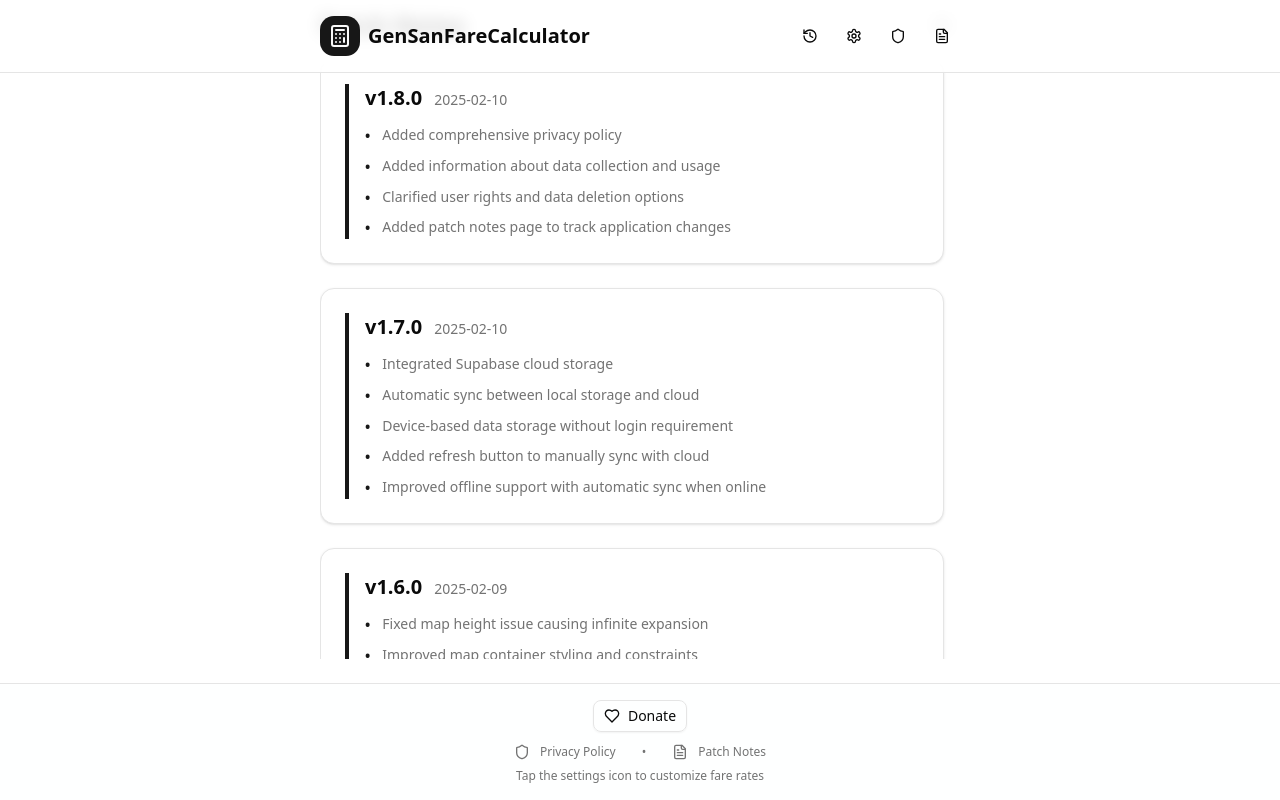
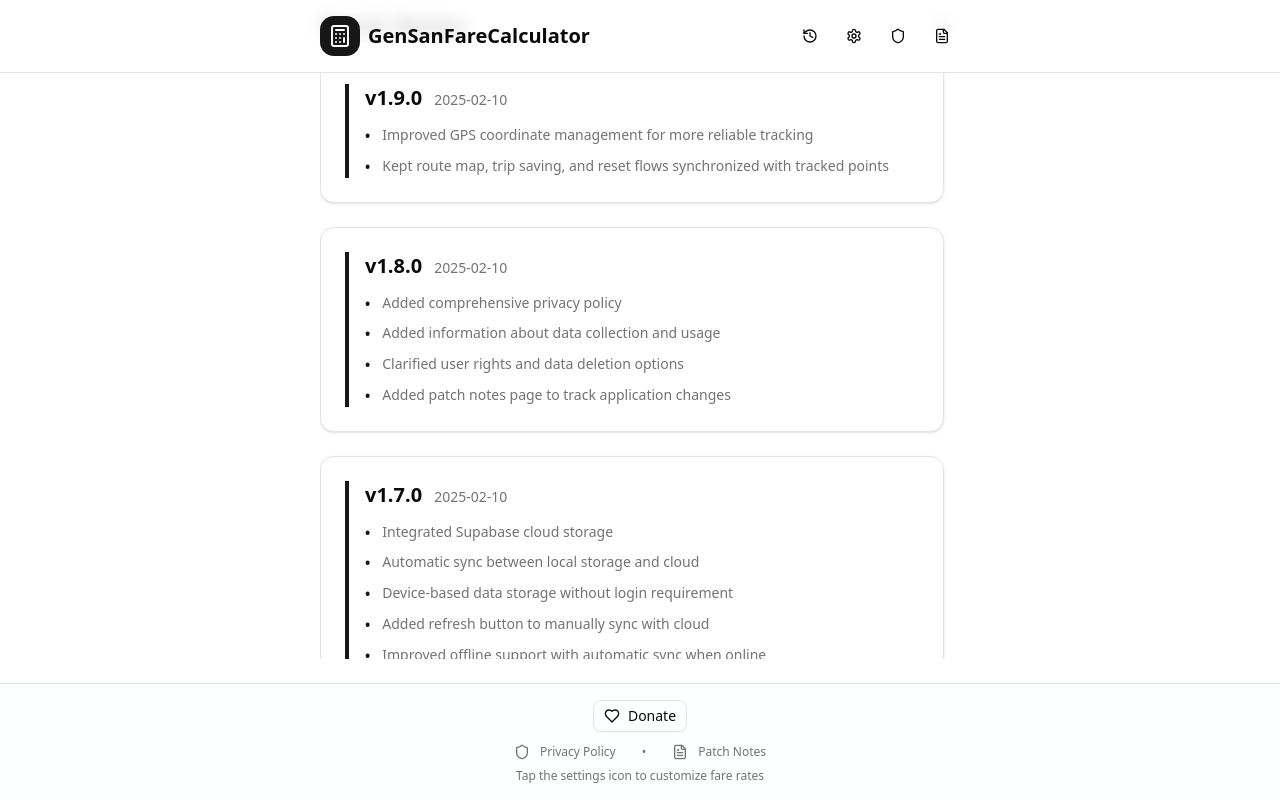
Before and after one commit to takt1232/GenSanFareCalculator, a Next.js app: page / in a window 1280 px wide. Both pictures are taken after a click on the button "Patch Notes". Shown: the part 90-890 px from the top of the page. Built offline with nearby package versions, Linux system fonts and the light colour scheme.

Commit message:
Update patch notes for GPS tracking changes

```diff
--- a/components/patch-notes.tsx
+++ b/components/patch-notes.tsx
@@ -11,6 +11,14 @@ interface PatchNotesProps {
 
 export function PatchNotes({ onClose }: PatchNotesProps) {
   const versions = [
+    {
+      version: "1.9.0",
+      date: "2025-02-10",
+      changes: [
+        "Improved GPS coordinate management for more reliable tracking",
+        "Kept route map, trip saving, and reset flows synchronized with tracked points",
+      ],
+    },
     {
       version: "1.8.0",
       date: "2025-02-10",
```
